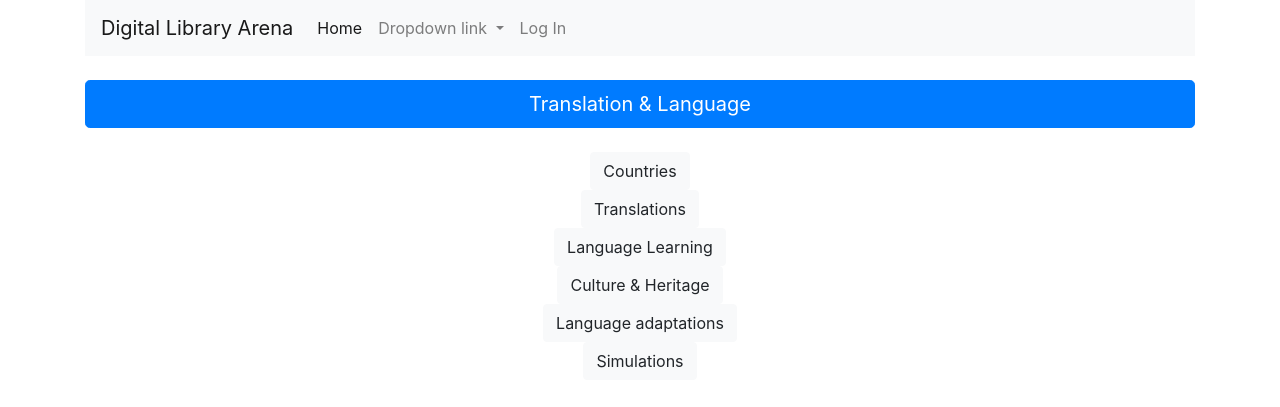
After one commit to joy1954islam/Digital-Library-Arena, a Django app: page /translation_and_language/ in a window 1280 px wide. The commit adds this page. Shown: the top 407 px of the page. Run offline with Django 3.2, Linux system fonts and the light colour scheme; some libraries are stand-ins or nearby versions.

Commit message:
translation and language

```diff
--- a/digital_library_arena_app/urls.py
+++ b/digital_library_arena_app/urls.py
@@ -15,4 +15,5 @@ urlpatterns = [
     path('enclyopedia/', views.enclyopedia, name='enclyopedia'),
     path('research/', views.research, name='research'),
     path('kids/', views.kids, name='kids'),
+    path('translation_and_language/', views.translation_and_language, name='translation_and_language'),
 ]
--- a/digital_library_arena_app/views.py
+++ b/digital_library_arena_app/views.py
@@ -51,3 +51,7 @@ def research(request):
 
 def kids(request):
     return render(request, 'kids.html')
+
+
+def translation_and_language(request):
+    return render(request, 'translation_and_language.html')
--- a/templates/navbar.html
+++ b/templates/navbar.html
@@ -26,7 +26,7 @@
           <a class="dropdown-item" href="{% url 'research' %}">RESEARCH</a>
           <a class="dropdown-item" href="{% url 'kids' %}">Kids</a>
           <a class="dropdown-item" href="{% url 'development' %}">Development</a>
-          <a class="dropdown-item" href="#">Translation & Language</a>
+          <a class="dropdown-item" href="{% url 'translation_and_language' %}">Translation & Language</a>
         </div>
       </li>
       <li class="nav-item">
--- /dev/null
+++ b/templates/translation_and_language.html
@@ -0,0 +1,16 @@
+{% extends 'base.html' %}
+{% load static %}
+{% block content %}
+    <br>
+    <div class="text-center">
+        <button type="button" class="btn btn-primary btn-lg btn-block">Translation & Language</button>
+        <br>
+        <button type="button" class="btn btn-light">Countries</button><br>
+        <button type="button" class="btn btn-light">Translations</button><br>
+        <button type="button" class="btn btn-light">Language Learning</button><br>
+        <button type="button" class="btn btn-light">Culture & Heritage</button><br>
+        <button type="button" class="btn btn-light">Language adaptations</button><br>
+        <button type="button" class="btn btn-light">Simulations</button><br>
+
+    </div>
+{% endblock %}
```
